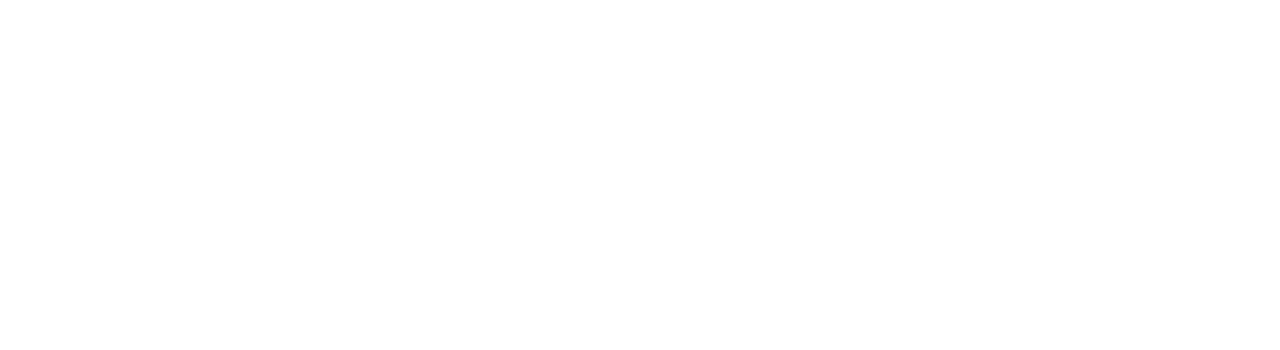
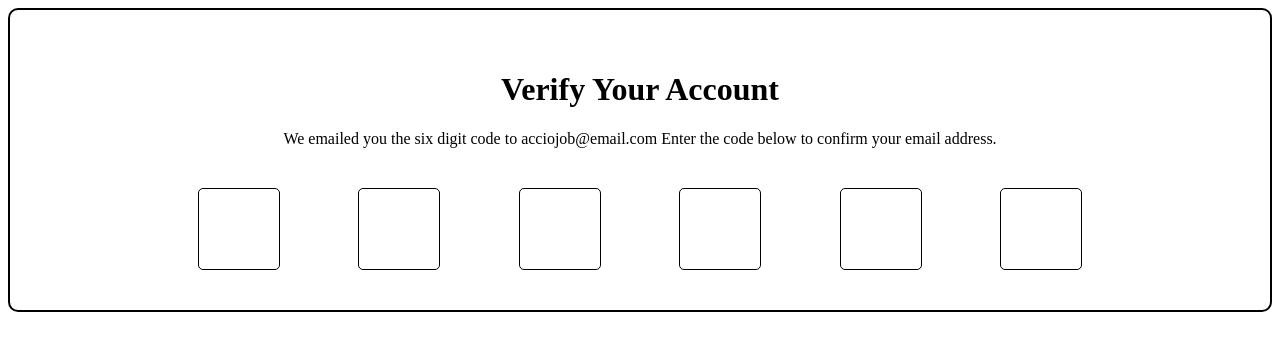
Before and after one commit to acciojob/OTP-subham-20000901, a website: page main.html in a window 1280 px wide. Drawn offline with Linux system fonts and the light colour scheme.

Commit message:
created a submission

```diff
--- a/main.html
+++ b/main.html
@@ -8,6 +8,21 @@
 
 <body>
 	<!-- the entire body must be written by student -->
+	<div class = "container">
+		<h1 id="verification_heading">Verify Your Account</h1>
+		<p id="verification_subtext">We emailed you the six digit code to acciojob@email.com Enter the code below to confirm your email address.</p>
+
+	 <div class ="code-container">
+	   <div class ="code" contenteditable="true"></div>
+	   <div class ="code" contenteditable="true"></div>
+	   <div class ="code" contenteditable="true"></div>
+	   <div class ="code" contenteditable="true"></div>
+	   <div class ="code" contenteditable="true"></div>
+	   <div class ="code" contenteditable="true"></div>
+	 </div>
+
+
+	</div>
     <script type="text/javascript" src="./script.js">
 </script>
 
--- a/script.js
+++ b/script.js
@@ -1 +1,21 @@
 //your JS code here. If required.
+
+let codes = document.querySelectorAll(".code");
+
+codes.forEach((code,index)) => {
+	code.addEventListener("input",function(){
+		if(code.innerText.length > 1 ){
+			code.innerText = code.innerText[0];
+		}
+		if(code.innerText.length === 1 && index < codes.length-1){
+			codes[index+1].focus();
+		}
+
+	});
+
+	code.addEventListener("keydown",function(e){
+		if(e.key === "Backspace" && code.innerText === "" && index > 0){
+			codes[index-1].focus();
+		}
+	});
+}
--- a/styles.css
+++ b/styles.css
@@ -1 +1,22 @@
 /*  your css code here. If applicable */
+.container{
+	border:2px solid black;
+	text-align:center;
+	padding:40px;
+	border-radius:10px
+
+}
+.code-container{
+	display:flex;
+	/* border:1px solid red; */
+	width:75%;
+	margin:auto;
+	justify-content:space-between;
+	margin-top:40px;
+}
+.code{
+	width:80px;
+	height:80px;
+	border:1px solid black;
+	border-radius:5px;
+}
```
